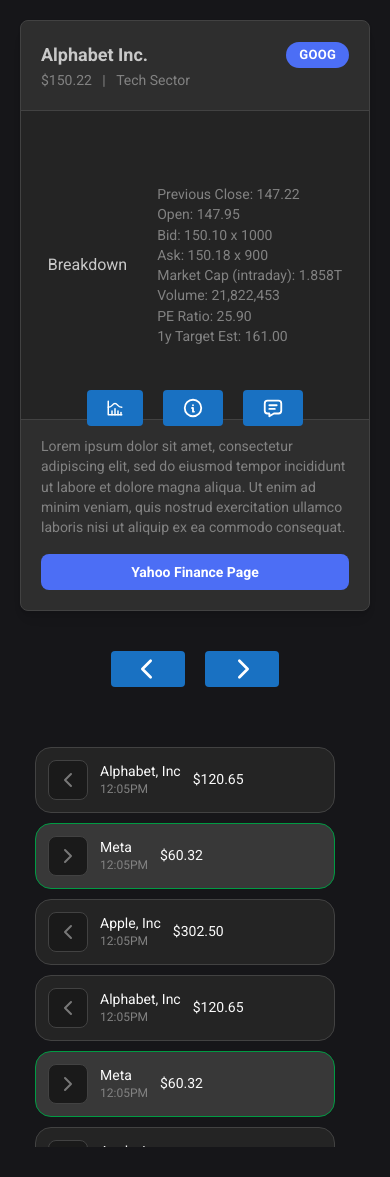
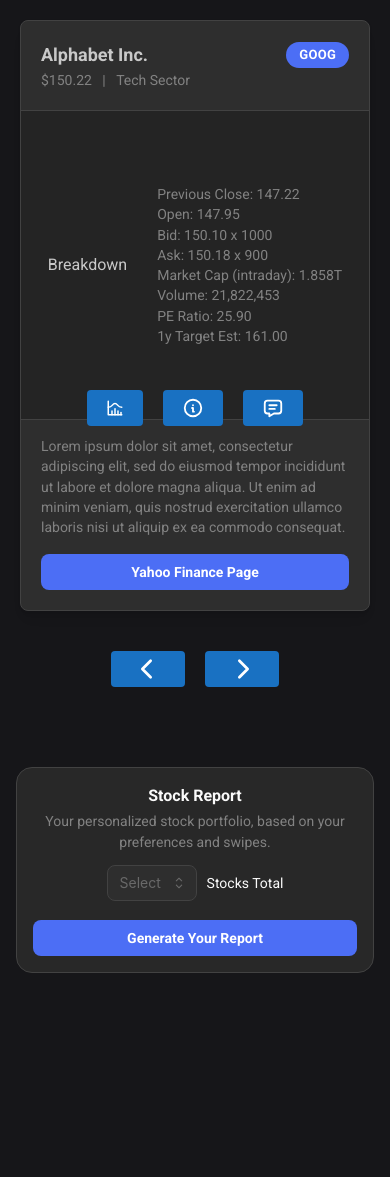
Before and after one commit to AlexT101/market-match, a Next.js app: page / in a window 390 px wide. After the commit the page ends 1003 px from the top, so only its background shows below. Built offline with nearby package versions, Linux system fonts and the light colour scheme.

Commit message:
Stock report box, mobile display updated

```diff
--- a/app/page.tsx
+++ b/app/page.tsx
@@ -4,6 +4,7 @@
 import Arrow from '../components/Arrow';
 import Stock from '../components/Stock';
 import History from '../components/History';
+import Generate from '../components/Generate';
 
 import { getStock } from '../utils/Utils';
 import { useEffect } from 'react';
@@ -71,6 +72,7 @@
         <Arrow name="right" onClick={swipeRight} />
       </div>
       <History />
+      <Generate />
     </main>
   );
 }
--- /dev/null
+++ b/components/Generate.tsx
@@ -0,0 +1,21 @@
+import '../styles/index.css';
+import { Text, Button, Select, Group } from '@mantine/core';
+
+const Generate = () => {
+    return (
+        <div className="generateBox">
+            <Text><b>Stock Report</b></Text>
+            <Text size="sm" c="dimmed">Your personalized stock portfolio, based on your preferences and swipes.</Text>
+            <div className="stockCount">
+                <Select data={['5', '10', '15']} placeholder="Select " radius="md" className="stockCountLimiter"/>
+                <Text size="sm" className="stockCountLimiter">Stocks Total</Text>
+
+            </div>
+            <Button color="indigo.6" fullWidth mt="md" radius="md">
+                Generate Your Report
+            </Button>
+        </div>
+    )
+}
+
+export default Generate;
--- a/components/History.tsx
+++ b/components/History.tsx
@@ -1,5 +1,5 @@
 import '../styles/index.css';
-import { Text, ScrollArea } from '@mantine/core';
+import { ScrollArea } from '@mantine/core';
 
 import HistoryCard from '../components/HistoryCard';
 
--- a/styles/index.css
+++ b/styles/index.css
@@ -235,10 +235,8 @@
     overflow-y: auto;
 
     @media only screen and (max-width: 1100px) {
-        position: relative;
-        width: 100%;
-        align-items: center;
-        padding: 0;
+        visibility: hidden;
+        height: 0;
     }
 }
 
@@ -258,7 +256,7 @@
     min-height: 400px;
     padding-right: 20px;
     padding-bottom: 20px;
-    width: 300px;
+    width: 320px;
 
     @media only screen and (max-width: 1100px) {
         width: 100%;
@@ -280,7 +278,7 @@
 }
 
 .historyCard.left {
-    background-color: rgb(36, 36, 36);
+    background-color: rgb(40, 40, 40);
 }
 
 .historyCard.right {
@@ -308,3 +306,42 @@
 .historyPrice {
     margin-left: auto;
 }
+
+.generateBox {
+
+    background-color: rgb(40, 40, 40);
+    padding: 16px;
+    border-radius: 16px;
+    border: 1px solid rgb(66, 66, 66);
+    display: flex;
+    flex-direction: column;
+    align-items: center;
+    text-align: center;
+    gap: 3px;
+    @media only screen and (min-width: 1100px) {
+        position: absolute;
+        right: 20px;
+        top: 20px;
+        max-width: 300px;
+        width: 100%;
+    }
+    @media only screen and (max-width: 1100px) {
+        position: relative;
+        margin-left: 16px;
+        margin-right: 16px;
+        align-items: center;
+    }
+}
+
+.stockCount {
+    display: flex;
+    flex-direction: row;
+    flex-wrap: none;
+    align-items: center;
+    gap: 10px;
+    margin-top: 10px;
+}
+
+.stockCountLimiter {
+    max-width: 90px;
+}
```
